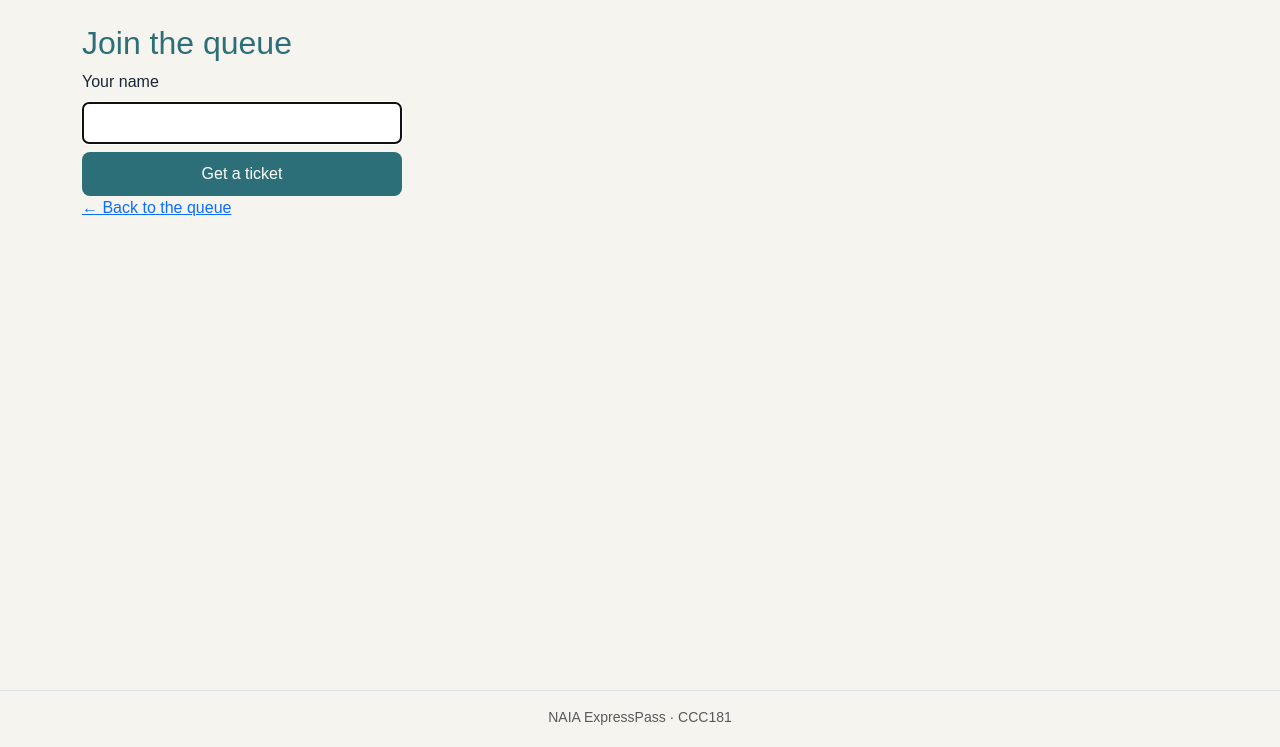
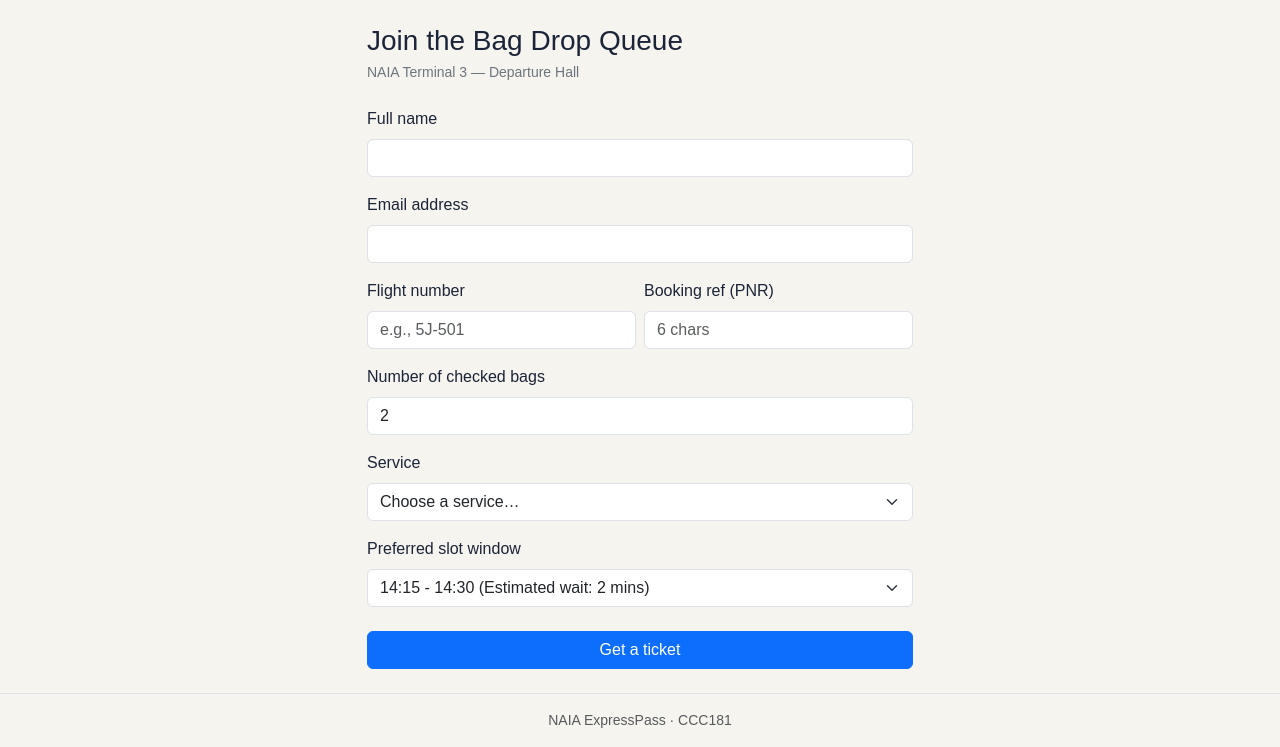
Before and after one commit to Michael-Andre-Novela/ccc181, a Flask app: page /join in a window 1280 px wide. Shown: the part 56-803 px from the top of the page. Before the commit the page ends 781 px from the top, so only its background shows below. Run offline with Flask 3, Linux system fonts and the light colour scheme.

Commit message:
Add join form with server validation for NAIA setting (#1)

```diff
--- a/join-queue/my-app/app.py
+++ b/join-queue/my-app/app.py
@@ -1,15 +1,10 @@
-"""CCC181 Week 2: a "Hello, Flask" starter app.
+"""CCC181 Week 3: NAIA ExpressPass Queue Management System"""
 
-Run it with:
-    flask --app app run --debug
-then open http://127.0.0.1:5000
-"""
 from flask import Flask, abort, flash, redirect, render_template, request, url_for
 
 app = Flask(__name__)
-app.secret_key = "dev-only-change-me"  # Week 11 moves this into an environment variable
-# Sample data for the demo. It lives in memory, so it resets every time the
-# server restarts. A real app would save tickets in a database later.
+app.secret_key = "dev-only-change-me"
+
 SERVICES = [
     {"id": 1, "name": "Virtual Slot Drop-off (Pre-booked)"},
     {"id": 2, "name": "Priority Lane (OFW / Senior / PWD / Infant)"},
@@ -50,17 +45,6 @@ TICKETS = [
         "slot_time": "Walk-in",
         "status": "called",
     },
-    {
-        "number": 4,
-        "name": "Elena Torres",
-        "email": "elena.t@gmail.com",
-        "service_id": 1,
-        "flight_number": "5J-501",
-        "pnr": "M4N5O6",
-        "num_bags": 2,
-        "slot_time": "14:30 - 14:45",
-        "status": "served",
-    },
 ]
 
 
@@ -93,31 +77,32 @@ def join():
     if not flight_number:
         errors["flight_number"] = "Enter your flight number (e.g., 5J-501)."
     if not pnr or len(pnr) != 6:
-        errors["pnr"] = "PNR reference must be exactly 6 characters."
+        errors["pnr"] = "Booking reference (PNR) must be exactly 6 characters."
     if not num_bags or num_bags < 1 or num_bags > 5:
         errors["num_bags"] = "Specify between 1 and 5 bags."
     if service_id not in [s["id"] for s in SERVICES]:
-        errors["service_id"] = "Choose a valid bag drop service lane."
+        errors["service_id"] = "Choose a service lane."
 
     if errors:
-        flash("Please fix the highlighted errors below.", "danger")
+        flash("Please fix the highlighted fields.", "danger")
         return render_template("join.html", services=SERVICES, form=form, errors=errors), 400
 
-    new_number = max((t["number"] for t in TICKETS), default=0) + 1
-    new_ticket = {
-        "number": new_number,
-        "name": name,
-        "email": email,
-        "service_id": service_id,
-        "flight_number": flight_number,
-        "pnr": pnr,
-        "num_bags": num_bags,
-        "slot_time": slot_time,
-        "status": "waiting",
-    }
-    TICKETS.append(new_ticket)
-    flash(f"Success! Ticket A-{new_number:03d} generated.", "success")
-    return redirect(url_for("ticket", ticket_id=new_number))
+    number = TICKETS[-1]["number"] + 1 if TICKETS else 1
+    TICKETS.append(
+        {
+            "number": number,
+            "name": name,
+            "email": email,
+            "service_id": service_id,
+            "flight_number": flight_number,
+            "pnr": pnr,
+            "num_bags": num_bags,
+            "slot_time": slot_time,
+            "status": "waiting",
+        }
+    )
+    flash(f"You joined the queue. Your ticket number is #{number}.", "success")
+    return redirect(url_for("ticket", ticket_id=number))
 
 
 @app.route("/queue/<int:ticket_id>")
@@ -127,7 +112,8 @@ def ticket(ticket_id):
         abort(404)
 
     ahead_count = sum(
-        1 for x in TICKETS
+        1
+        for x in TICKETS
         if x["service_id"] == t["service_id"]
         and x["status"] == "waiting"
         and x["number"] < t["number"]
@@ -142,5 +128,4 @@ def staff_dashboard():
 
 
 if __name__ == "__main__":
-    # Lets you also start the app with: python app.py
     app.run(debug=True)
--- a/join-queue/my-app/templates/join.html
+++ b/join-queue/my-app/templates/join.html
@@ -1,20 +1,103 @@
 {% extends "base.html" %}
-
-{% block title %}Join the queue · NAIA ExpressPass: Terminal 3 Queue Management System{% endblock %}
+{% block title %}Join the queue · NAIA ExpressPass{% endblock %}
 
 {% block content %}
-  <h2>Join the queue</h2>
+<div class="row justify-content-center">
+  <div class="col-12 col-md-8 col-lg-6">
+    <h1 class="h3 mb-1">Join the Bag Drop Queue</h1>
+    <p class="text-secondary small mb-4">NAIA Terminal 3 — Departure Hall</p>
 
-  {% if error %}
-    <p class="error">{{ error }}</p>
-  {% endif %}
+    <form method="post" action="{{ url_for('join') }}" novalidate id="join-form">
 
-  {# method="post" sends the form to the same URL as a POST request #}
-  <form method="post" class="join-form">
-    <label for="name">Your name</label>
-    <input id="name" name="name" type="text" autofocus>
-    <button type="submit">Get a ticket</button>
-  </form>
+      <!-- Name -->
+      <div class="mb-3">
+        <label for="name" class="form-label">Full name</label>
+        <input id="name" name="name" type="text" autocomplete="name" required
+               class="form-control {% if errors and errors.name %}is-invalid{% endif %}"
+               value="{{ form.get('name', '') }}"
+               {% if errors and errors.name %}aria-describedby="name-error"{% endif %}>
+        {% if errors and errors.name %}
+          <div id="name-error" class="invalid-feedback">{{ errors.name }}</div>
+        {% endif %}
+      </div>
 
-  <p><a href="{{ url_for('index') }}">&larr; Back to the queue</a></p>
+      <!-- Email -->
+      <div class="mb-3">
+        <label for="email" class="form-label">Email address</label>
+        <input id="email" name="email" type="email" autocomplete="email" required
+               class="form-control {% if errors and errors.email %}is-invalid{% endif %}"
+               value="{{ form.get('email', '') }}"
+               {% if errors and errors.email %}aria-describedby="email-error"{% endif %}>
+        {% if errors and errors.email %}
+          <div id="email-error" class="invalid-feedback">{{ errors.email }}</div>
+        {% endif %}
+      </div>
+
+      <!-- Flight Number & PNR Row -->
+      <div class="row g-2 mb-3">
+        <div class="col-6">
+          <label for="flight_number" class="form-label">Flight number</label>
+          <input id="flight_number" name="flight_number" type="text" placeholder="e.g., 5J-501" required
+                 class="form-control {% if errors and errors.flight_number %}is-invalid{% endif %}"
+                 value="{{ form.get('flight_number', '') }}"
+                 {% if errors and errors.flight_number %}aria-describedby="flight-error"{% endif %}>
+          {% if errors and errors.flight_number %}
+            <div id="flight-error" class="invalid-feedback">{{ errors.flight_number }}</div>
+          {% endif %}
+        </div>
+        <div class="col-6">
+          <label for="pnr" class="form-label">Booking ref (PNR)</label>
+          <input id="pnr" name="pnr" type="text" placeholder="6 chars" required maxlength="6"
+                 class="form-control {% if errors and errors.pnr %}is-invalid{% endif %}"
+                 value="{{ form.get('pnr', '') }}"
+                 {% if errors and errors.pnr %}aria-describedby="pnr-error"{% endif %}>
+          {% if errors and errors.pnr %}
+            <div id="pnr-error" class="invalid-feedback">{{ errors.pnr }}</div>
+          {% endif %}
+        </div>
+      </div>
+
+      <!-- Number of Bags -->
+      <div class="mb-3">
+        <label for="num_bags" class="form-label">Number of checked bags</label>
+        <input id="num_bags" name="num_bags" type="number" min="1" max="5" required
+               class="form-control {% if errors and errors.num_bags %}is-invalid{% endif %}"
+               value="{{ form.get('num_bags', 2) }}"
+               {% if errors and errors.num_bags %}aria-describedby="bags-error"{% endif %}>
+        {% if errors and errors.num_bags %}
+          <div id="bags-error" class="invalid-feedback">{{ errors.num_bags }}</div>
+        {% endif %}
+      </div>
+
+      <!-- Service Selection -->
+      <div class="mb-3">
+        <label for="service_id" class="form-label">Service</label>
+        <select id="service_id" name="service_id" required
+                class="form-select {% if errors and errors.service_id %}is-invalid{% endif %}"
+                {% if errors and errors.service_id %}aria-describedby="service-error"{% endif %}>
+          <option value="">Choose a service…</option>
+          {% for s in services %}
+            <option value="{{ s.id }}"
+              {% if form.get('service_id') == s.id|string %}selected{% endif %}>{{ s.name }}</option>
+          {% endfor %}
+        </select>
+        {% if errors and errors.service_id %}
+          <div id="service-error" class="invalid-feedback">{{ errors.service_id }}</div>
+        {% endif %}
+      </div>
+
+      <!-- Preferred Slot Window -->
+      <div class="mb-4">
+        <label for="slot_time" class="form-label">Preferred slot window</label>
+        <select id="slot_time" name="slot_time" class="form-select">
+          <option value="14:15 - 14:30" {% if form.get('slot_time') == '14:15 - 14:30' %}selected{% endif %}>14:15 - 14:30 (Estimated wait: 2 mins)</option>
+          <option value="14:30 - 14:45" {% if form.get('slot_time') == '14:30 - 14:45' %}selected{% endif %}>14:30 - 14:45 (Estimated wait: 5 mins)</option>
+          <option value="14:45 - 15:00" {% if form.get('slot_time') == '14:45 - 15:00' %}selected{% endif %}>14:45 - 15:00 (Estimated wait: 10 mins)</option>
+        </select>
+      </div>
+
+      <button type="submit" class="btn btn-primary w-100">Get a ticket</button>
+    </form>
+  </div>
+</div>
 {% endblock %}
```
